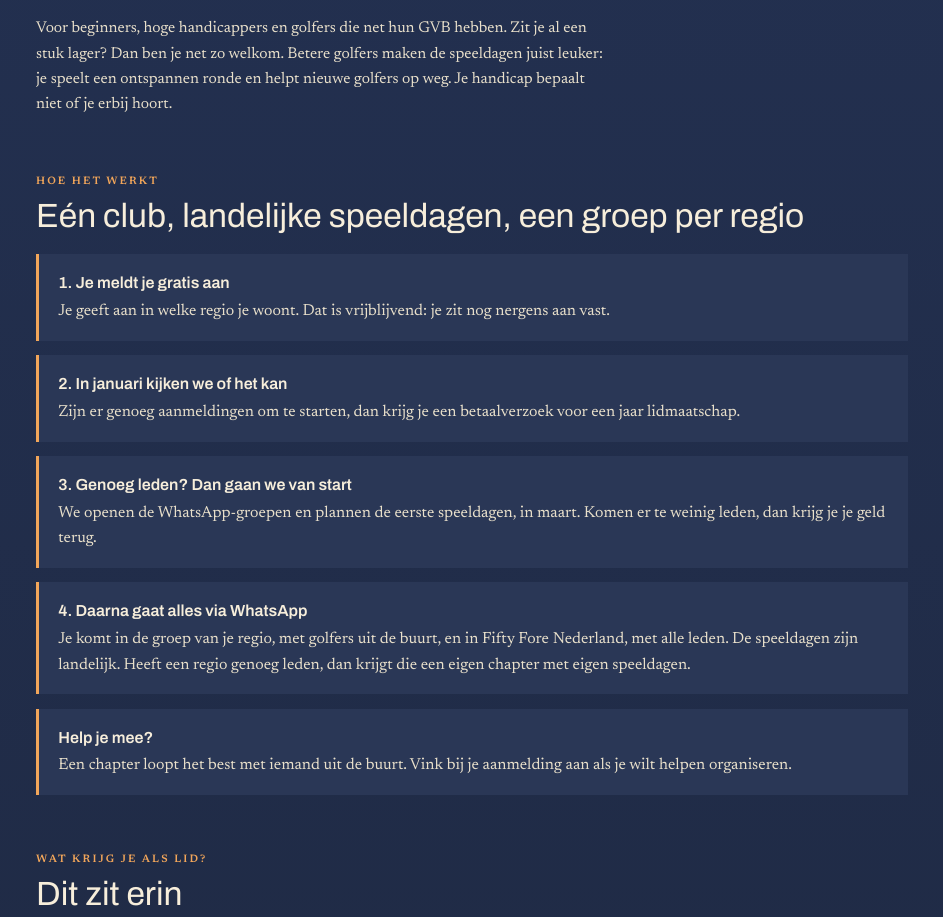
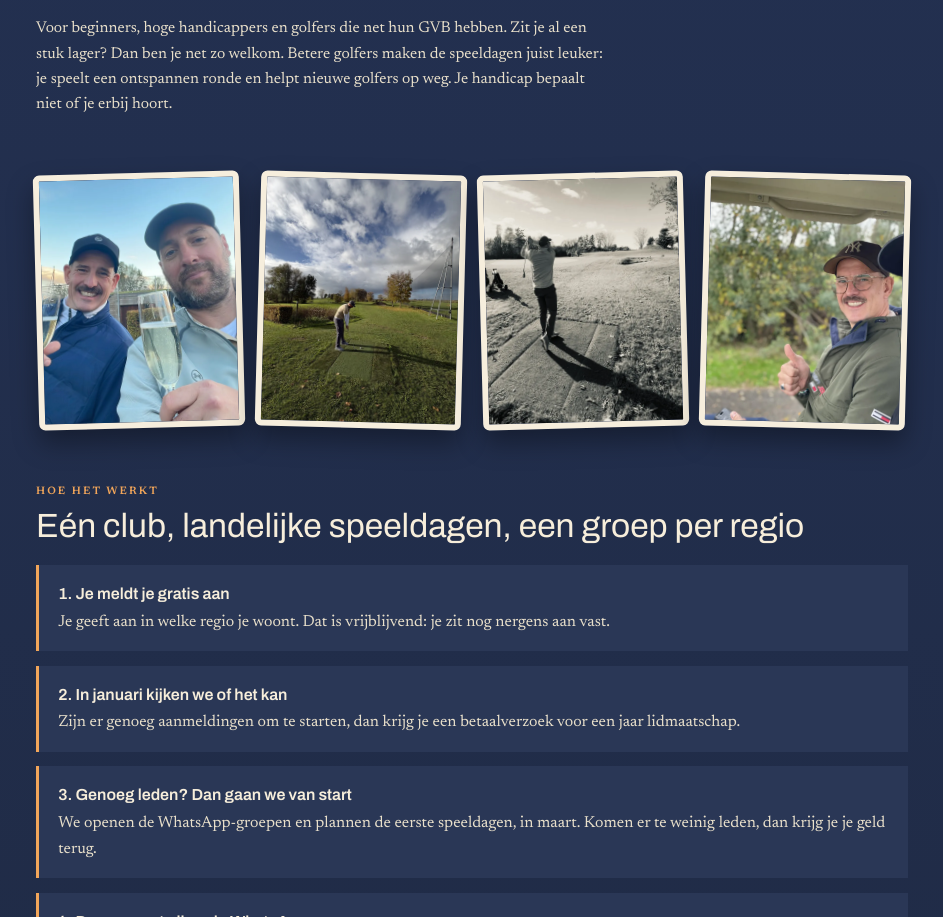
Before and after one commit to thomasbranderhorst-creator/golfnothingmore, a plain HTML site: page nl/fiftyfore/index.html in a window 1280 px wide. Shown: the part 1336-2253 px from the top of the page, without its empty margins (168-1111 px from the left). Drawn offline with Linux system fonts and the light colour scheme.

Commit message:
Fifty Fore Club: fotostrook met vier golffoto's
Co-Authored-By: Claude Opus 5.5 <noreply@anthropic.com>
Claude-Session: https://claude.ai/code/session_01S9X3TfbRsppqvRSxWb9Ngd

```diff
--- a/nl/fiftyfore/index.html
+++ b/nl/fiftyfore/index.html
@@ -383,8 +383,11 @@ background:linear-gradient(180deg,#26355A 0%,#1F2A44 40%,#19223B 100%);color:var
 .ffx footer{border-top-color:var(--line);color:var(--muted)}
 .ffx footer .name{color:var(--ink)}
 .ffx footer a{color:var(--soft)}
+.ff-photos{display:grid;grid-template-columns:repeat(4,1fr);gap:1rem}
+.ff-photos img{display:block;width:100%;height:auto;border-radius:.4rem;border:6px solid #F6EEDD;box-shadow:0 .8rem 1.6rem rgba(0,0,0,.35)}
+.ff-photos picture:nth-child(odd) img{transform:rotate(-1.5deg)}.ff-photos picture:nth-child(even) img{transform:rotate(1.5deg)}
 .ff-land{display:block;width:100%;height:clamp(6rem,14vw,10rem)}
-@media (max-width:44rem){.ff-hero2{grid-template-columns:1fr}.ff-bord{max-width:16rem}.ffx .ff-road li.now::before{background:linear-gradient(180deg,var(--red) 0 1.4rem,rgba(242,166,90,.35) 1.4rem)}}
+@media (max-width:44rem){.ff-photos{grid-template-columns:repeat(2,1fr)}.ff-hero2{grid-template-columns:1fr}.ff-bord{max-width:16rem}.ffx .ff-road li.now::before{background:linear-gradient(180deg,var(--red) 0 1.4rem,rgba(242,166,90,.35) 1.4rem)}}
 </style>
 <div class="ffx">
 <div class="wrap">
@@ -423,6 +426,15 @@ background:linear-gradient(180deg,#26355A 0%,#1F2A44 40%,#19223B 100%);color:var
     <p class="label">Voor wie?</p>
     <h2>Samen golfen, zonder wedstrijddruk</h2>
     <p class="body">Voor beginners, hoge handicappers en golfers die net hun GVB hebben. Zit je al een stuk lager? Dan ben je net zo welkom. Betere golfers maken de speeldagen juist leuker: je speelt een ontspannen ronde en helpt nieuwe golfers op weg. Je handicap bepaalt niet of je erbij hoort.</p>
+  </section>
+
+  <section class="ff-photos-sec" aria-label="Foto's van de baan">
+    <div class="ff-photos">
+      <picture><source srcset="/img/home/ff-proost.webp" type="image/webp"><img src="/img/home/ff-proost.jpg" width="800" height="1000" alt="Thomas en Chris proosten met een glas bubbels" loading="lazy"></picture>
+      <picture><source srcset="/img/home/ff-afslag-wolken.webp" type="image/webp"><img src="/img/home/ff-afslag-wolken.jpg" width="800" height="1000" alt="Een afslag op de baan onder een grote wolkenlucht" loading="lazy"></picture>
+      <picture><source srcset="/img/home/ff-afslag-zw.webp" type="image/webp"><img src="/img/home/ff-afslag-zw.jpg" width="800" height="1000" alt="Een afslag in zwart-wit, met de schaduw over de afslagplaats" loading="lazy"></picture>
+      <picture><source srcset="/img/home/ff-duim.webp" type="image/webp"><img src="/img/home/ff-duim.jpg" width="800" height="1000" alt="Duim omhoog vanuit de golfkar" loading="lazy"></picture>
+    </div>
   </section>
 
   <section id="hoe">
```
Also changed, not shown: img/home/ff-afslag-wolken.jpg (added), img/home/ff-afslag-wolken.webp (added), img/home/ff-afslag-zw.jpg (added), img/home/ff-afslag-zw.webp (added), img/home/ff-duim.jpg (added), img/home/ff-duim.webp (added), img/home/ff-proost.jpg (added), img/home/ff-proost.webp (added).
